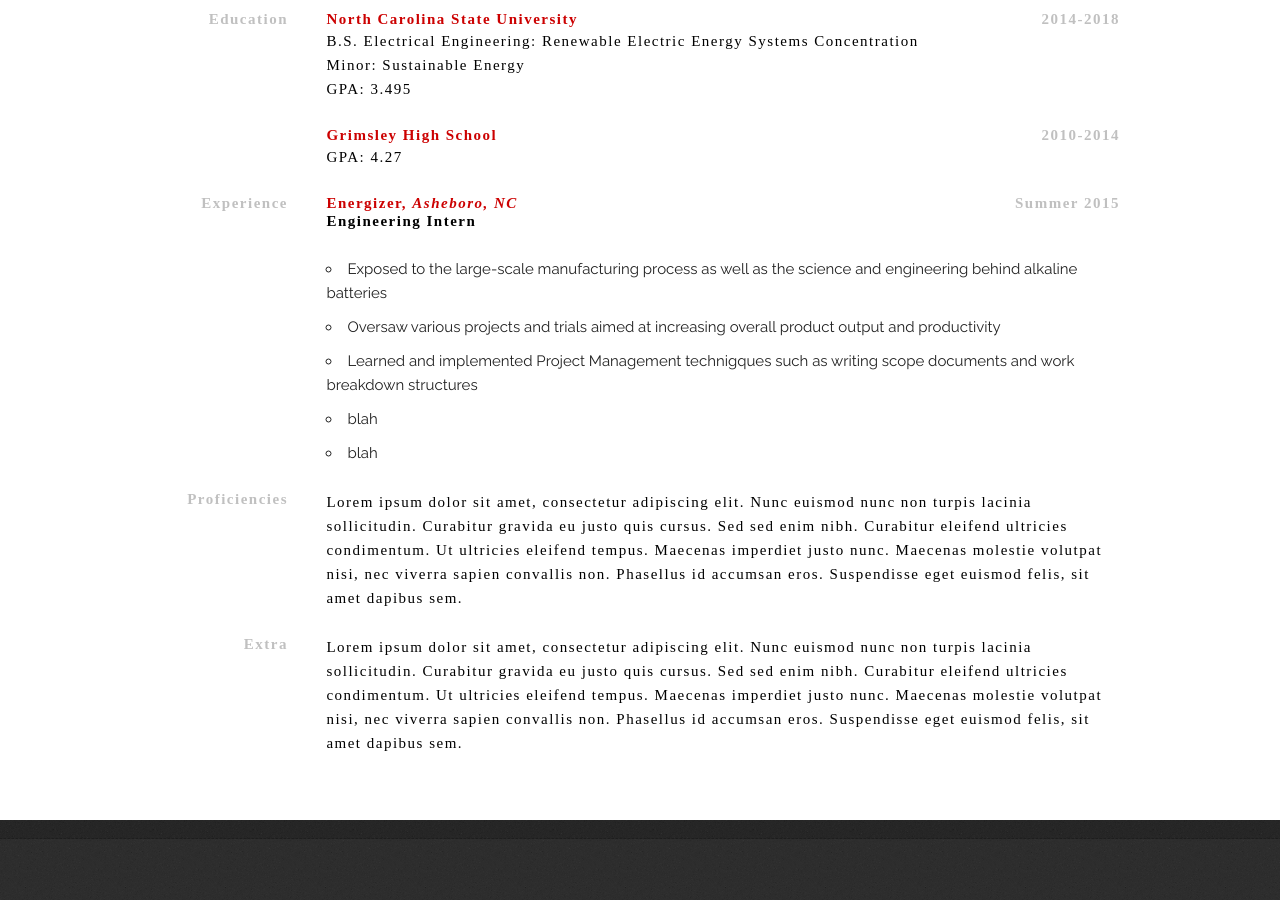
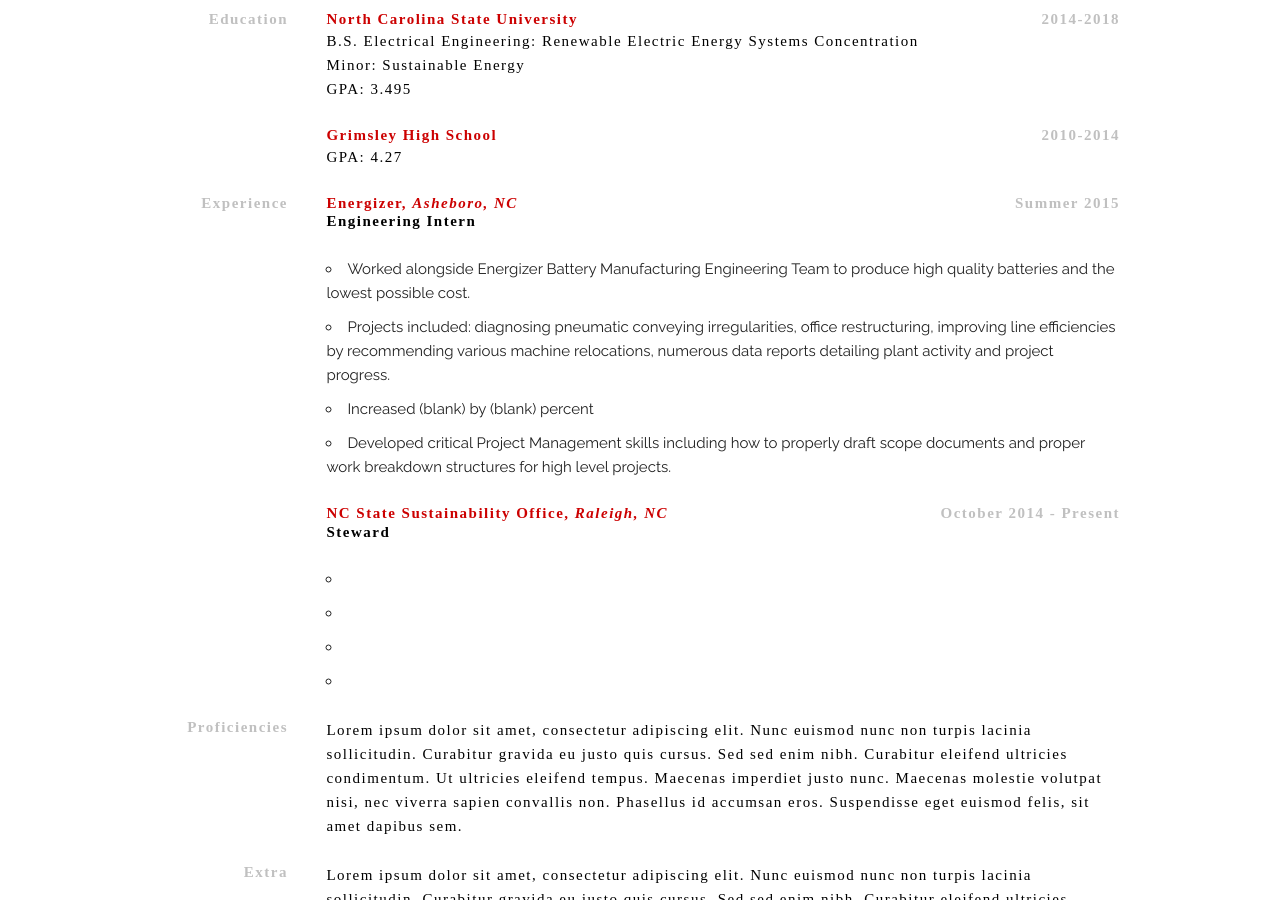
Before and after one commit to jacksoncwilliams/jackson-erin, a Jekyll site: the page built from simpleindex.html, in a window 1280 px wide and 900 px high, scrolled down 2359 px. Built offline with Jekyll 4.4.1, drawn with Linux system fonts in a browser that asks for light colours; nearby versions of some CDN libraries; some web fonts are replaced.

Commit message:
Update simpleindex.html

```diff
--- a/simpleindex.html
+++ b/simpleindex.html
@@ -178,16 +178,34 @@
                                     </h3>
                                     <p>
                                                 <ul>
-                                                            <li>Exposed to the large-scale manufacturing process as well as
-                                                            the science and engineering behind alkaline batteries</li>
-                                                            <li>Oversaw various projects and trials aimed at increasing
-                                                            overall product output and productivity</li>
-                                                            <li>Learned and implemented Project Management technigques
-                                                            such as writing scope documents and work breakdown structures</li>
-                                                            <li>blah</li>
-                                                            <li>blah</li>
+                                                            <li>Worked alongside Energizer Battery Manufacturing Engineering Team to produce high quality
+                                                            batteries and the lowest possible cost.</li>
+                                                            <li>Projects included: diagnosing pneumatic conveying irregularities, office restructuring, improving
+                                                            line efficiencies by recommending various machine relocations, numerous data reports detailing
+                                                            plant activity and project progress.</li>
+                                                            <li>Increased (blank) by (blank) percent</li>
+                                                            <li>Developed critical Project Management skills including how to properly draft scope documents
+                                                            and proper work breakdown structures for high level projects.</li>
+
                                                 </ul>
                                     </p>
+
+                                    <h2>
+                                                <a href="https://sustainability.ncsu.edu/get-involved/nc-state-stewards/">NC State Sustainability Office, <em>Raleigh, NC</em></a>
+                                                <div class="date">October 2014 - Present</div>
+                                    </h2>
+                                    <h3>
+                                                Steward
+                                    </h3>
+                                    <p>
+                                                <ul>
+                                                            <li></li>
+                                                            <li></li>
+                                                            <li></li>
+                                                            <li></li>
+                                                </ul>
+                                    </p>
+
                         </div>
             </div>
 
```
